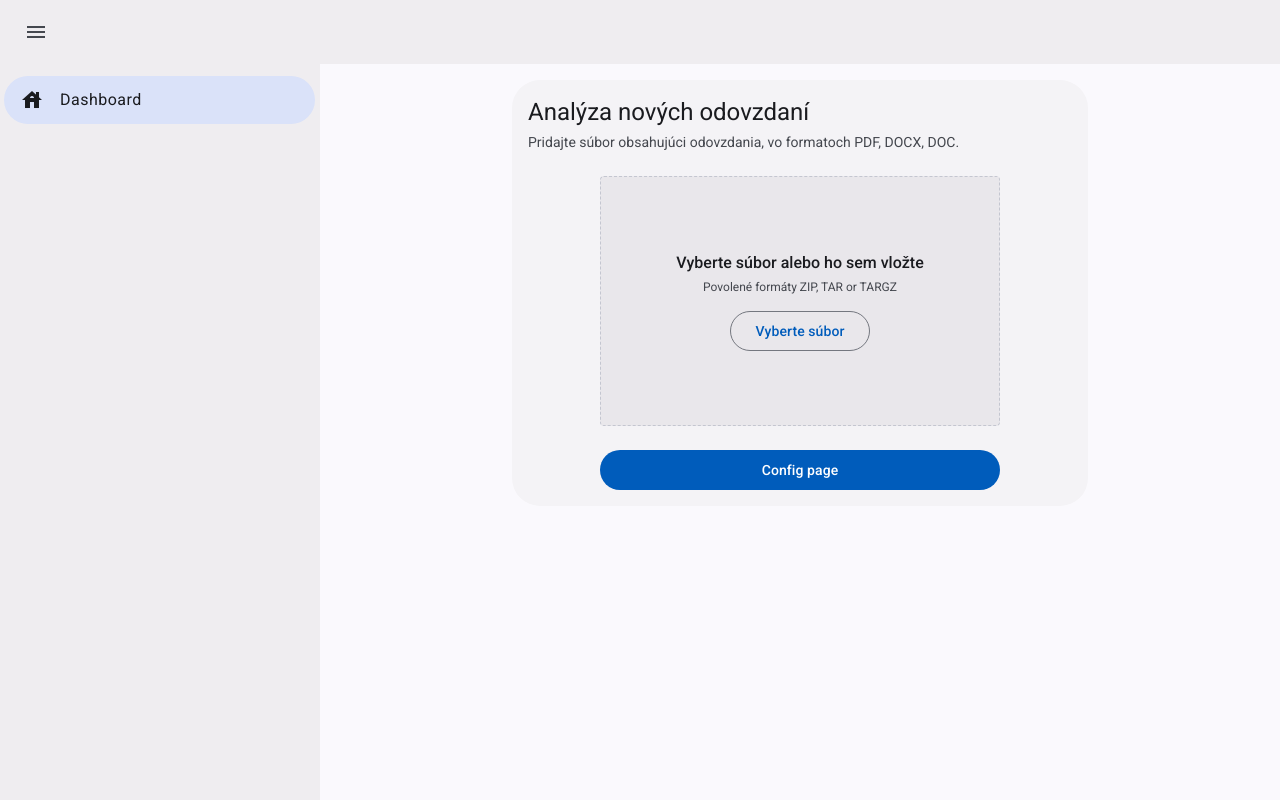
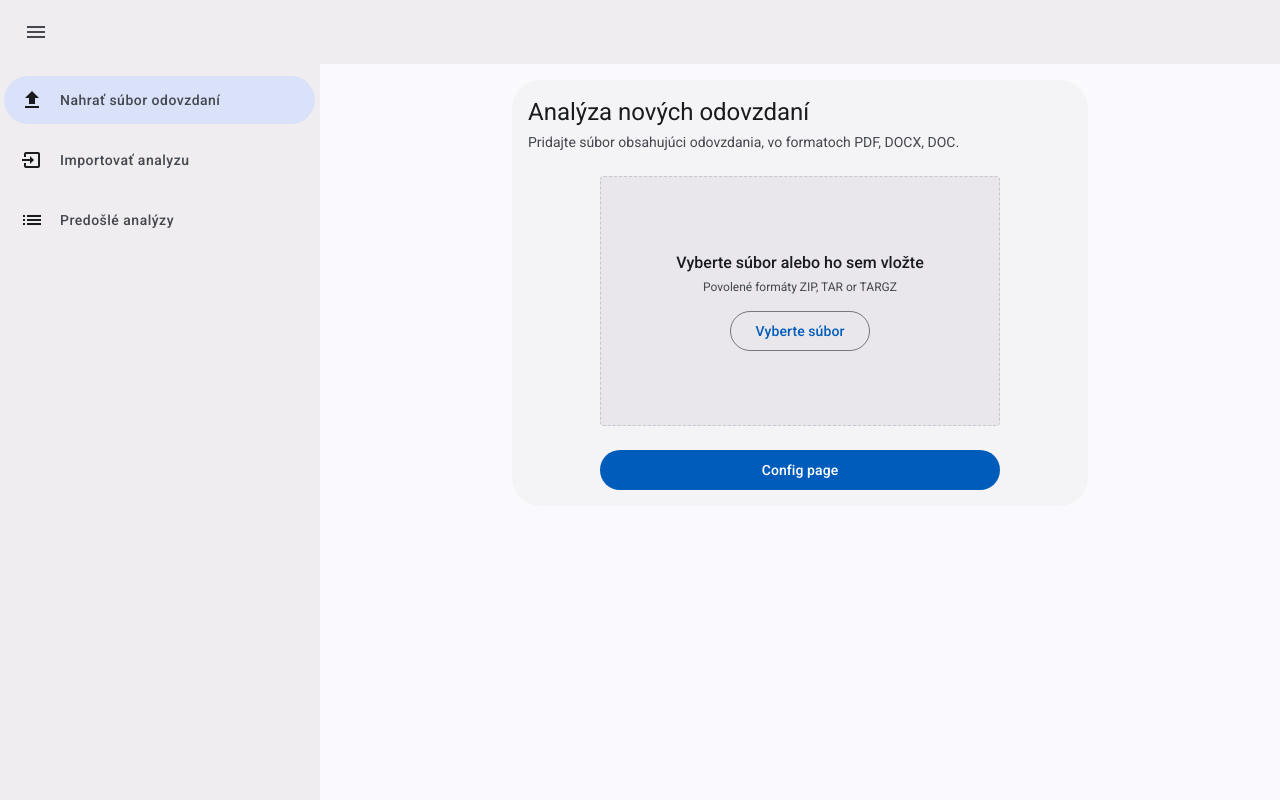
Before and after one commit to TarasHamkalo/ux-plagdet, an Angular app: page /upload in a window 1280 px wide. Both pictures are taken after a click on the button "menu". Built offline with nearby package versions, Linux system fonts and the light colour scheme.

Commit message:
feat(navigation): add navigation side bar

```diff
--- a/src/app/components/nav-list/nav-list.component.css
+++ b/src/app/components/nav-list/nav-list.component.css
@@ -1,3 +1,9 @@
+mat-nav-list {
+  display: flex;
+  flex-direction: column;
+  gap: 12px;
+}
+
 .nav-item {
   display: flex;
   align-items: center;
@@ -9,3 +15,9 @@
 .nav-item-expanded {
   justify-content: left;
 }
+
+.nav-item p {
+  color: var(--mat-sys-on-surface-variant);
+  font: var(--mat-sys-label-large);
+  margin: 0;
+}
--- a/src/app/components/nav-list/nav-list.component.html
+++ b/src/app/components/nav-list/nav-list.component.html
@@ -1,14 +1,27 @@
 <mat-nav-list aria-label="Navigation sidebar">
   @for (navItem of navItems; track navItem) {
-    <a mat-list-item [activated]="true">
+    <!--    fullWidthName: string;-->
+      <!--      iconPath: string;-->
+      <!--      isIconSvg: boolean;-->
+      <!--      isFullWidthOnly: boolean;-->
+    @if (!navItem.isFullWidthOnly) {
+      <a mat-list-item [activated]="navItem.fullWidthName === activatedNavItem?.fullWidthName">
         <span class="nav-item nav-item-expanded"
-              [class.nav-item-expanded]="fullWidthNavItems()"
-        >
-          <mat-icon>house</mat-icon>
+              [class.nav-item-expanded]="fullWidthNavItems()">
+          @if (navItem.isIconSvg) {
+            <mat-icon [svgIcon]="navItem.iconPath"/>
+          } @else {
+            <mat-icon>{{ navItem.iconPath }}</mat-icon>
+          }
+
           @if (fullWidthNavItems()) {
-            <span>Dashboard</span>
+            <p>{{ navItem.fullWidthName }}</p>
           }
+
         </span>
-    </a>
+      </a>
+    }
+
+
   }
 </mat-nav-list>
--- a/src/app/components/nav-list/nav-list.component.ts
+++ b/src/app/components/nav-list/nav-list.component.ts
@@ -1,6 +1,10 @@
-import {Component, Input, signal} from '@angular/core';
+import {Component, Input, OnInit, signal} from '@angular/core';
 import {MatListItem, MatNavList} from "@angular/material/list";
 import {MatIcon} from "@angular/material/icon";
+import {NavigationEnd, Router} from "@angular/router";
+import {NavigationService} from "../../services/navigation.service";
+import {filter} from "rxjs";
+import {NavItem} from "../../model/nav-item";
 
 @Component({
   selector: 'app-nav-list',
@@ -12,10 +16,35 @@ import {MatIcon} from "@angular/material/icon";
   templateUrl: './nav-list.component.html',
   styleUrl: './nav-list.component.css'
 })
-export class NavListComponent {
+export class NavListComponent implements OnInit {
 
-  public navItems: string[] = ['Dashboard'];
+  public navItems: NavItem[] = [];
+
+  public activatedNavItem: NavItem | undefined = undefined;
 
   @Input() public fullWidthNavItems = signal(false);
 
+  constructor(private router: Router,
+              private navigationService: NavigationService) {
+  }
+
+  ngOnInit(): void {
+
+    this.router.events.pipe(
+      filter(event => event instanceof NavigationEnd)
+    ).subscribe(() => {
+      this.navItems = this.navigationService.getRoutes()
+      this.activatedNavItem = this.navigationService.getActivated()
+      // this.routes = this.router.config
+      //   .filter(route => route.data && route.data.name)
+      //   .map(route => ({ path: route.path, name: route.data.name }));
+    });
+
+    // console.log(this.route.snapshot.url.join('/'));
+
+    // // Subscribe for future route changes
+    // this.route.url.subscribe(url => console.log(url.join('/')));
+    // this.route.url.subscribe(url => console.log(url));
+    // this.navigationService.getRoutes()
+  }
 }
--- /dev/null
+++ b/src/app/model/nav-item.ts
@@ -0,0 +1,6 @@
+export interface NavItem {
+  fullWidthName: string;
+  iconPath: string;
+  isIconSvg: boolean;
+  isFullWidthOnly: boolean;
+}
--- /dev/null
+++ b/src/app/services/navigation.service.ts
@@ -0,0 +1,58 @@
+import {Injectable} from '@angular/core';
+import {Router} from "@angular/router";
+import {NavItem} from "../model/nav-item";
+import {routes} from "../app.routes";
+
+@Injectable({
+  providedIn: 'root'
+})
+export class NavigationService {
+
+
+  private readonly routesMap: Map<string, NavItem[]> = new Map([
+    [
+      'analysis',
+      [
+        {isFullWidthOnly: false, fullWidthName: 'Súhrn analýzy', iconPath: 'ballot-outline', isIconSvg: true},
+        {isFullWidthOnly: false, fullWidthName: 'Dvojice odovzdaní', iconPath: 'book-multiple-outline', isIconSvg: true},
+        {isFullWidthOnly: false, fullWidthName: 'Odovzdania', iconPath: 'list', isIconSvg: false},
+        {isFullWidthOnly: false, fullWidthName: 'Metaúdaje', iconPath: 'badge-account-horizontal-outline', isIconSvg: true},
+        {isFullWidthOnly: false, fullWidthName: 'Zhluky', iconPath: 'apache-kafka', isIconSvg: true}
+      ]
+    ]
+  ]);
+
+  private readonly defaultRoutes: NavItem[] = [
+    {isFullWidthOnly: true, fullWidthName: 'Dokumentácia', iconPath: 'file-document-outline', isIconSvg: true},
+    {isFullWidthOnly: true, fullWidthName: 'Kontakt', iconPath: 'email-outline', isIconSvg: true},
+    {isFullWidthOnly: true, fullWidthName: 'Často kladené otázky', iconPath: 'frequently-asked-questions', isIconSvg: true},
+    {isFullWidthOnly: false, fullWidthName: 'Nahrať súbor odovzdaní', iconPath: 'upload', isIconSvg: false},
+    {isFullWidthOnly: false, fullWidthName: 'Importovať analyzu', iconPath: 'import', isIconSvg: true},
+    {isFullWidthOnly: false, fullWidthName: 'Predošlé analýzy', iconPath: 'list', isIconSvg: false}
+  ];
+
+  private readonly routesActivatedMocked: Map<string, NavItem | undefined> = new Map([
+    ['analysis', this.routesMap.get('analysis')?.filter(i => i.fullWidthName === 'Súhrn analýzy').at(0)],
+    ['**', this.defaultRoutes.filter(i => i.fullWidthName === 'Nahrať súbor odovzdaní').at(0)]
+  ]);
+
+  constructor(private router: Router) {}
+
+  getRoutes(): NavItem[] {
+    const url = this.router.url.slice(1);
+    if (this.routesMap.has(url)) {
+      return this.routesMap.get(url) ?? [];
+    }
+
+    return this.defaultRoutes;
+  }
+
+  getActivated(): NavItem | undefined {
+    const url = this.router.url.slice(1);
+    if (this.routesActivatedMocked.has(url)) {
+      return this.routesActivatedMocked.get(url);
+    }
+
+    return this.routesActivatedMocked.get('**');
+  }
+}
```
Also changed, not shown: 1 other file (tests, documents, lock files or other folders).
